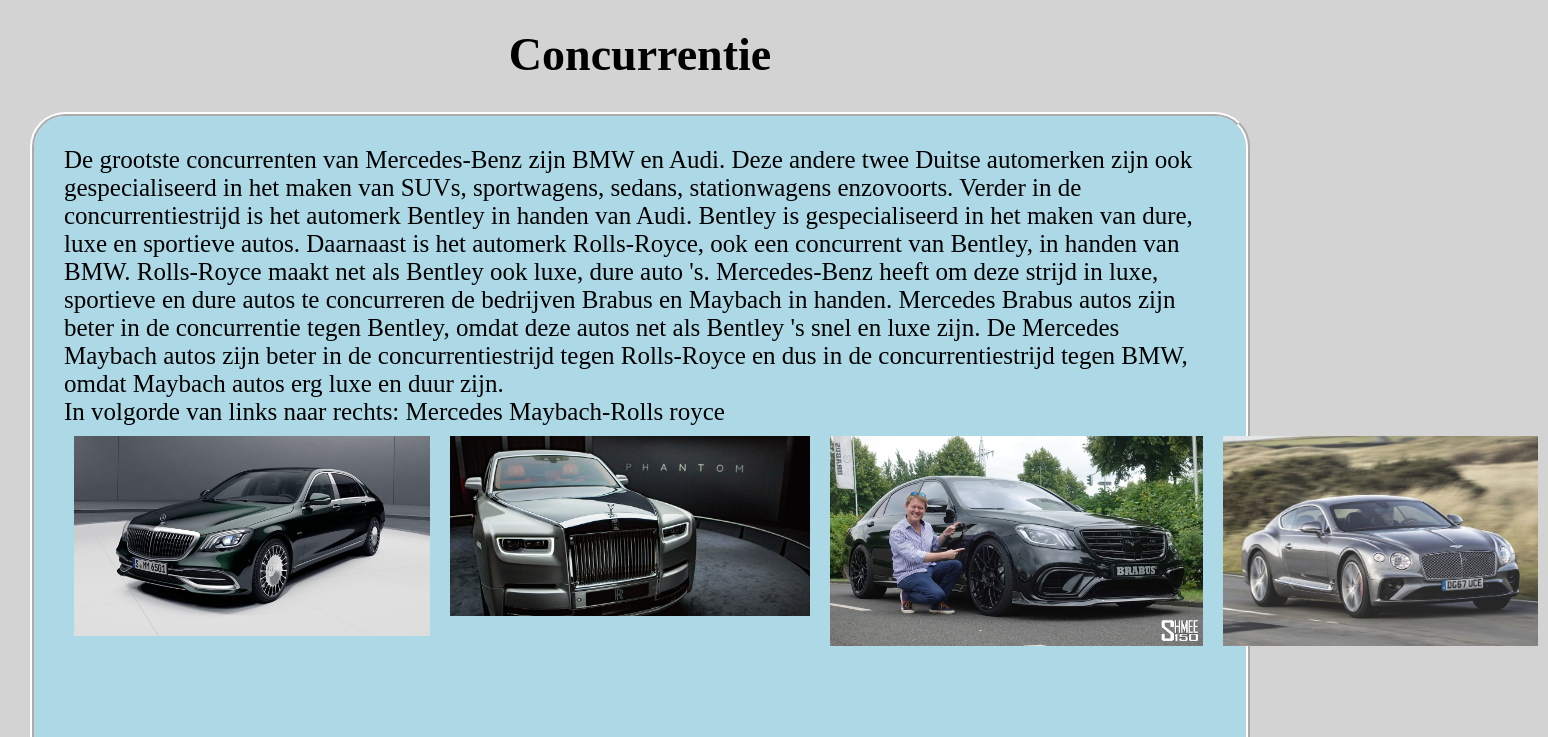
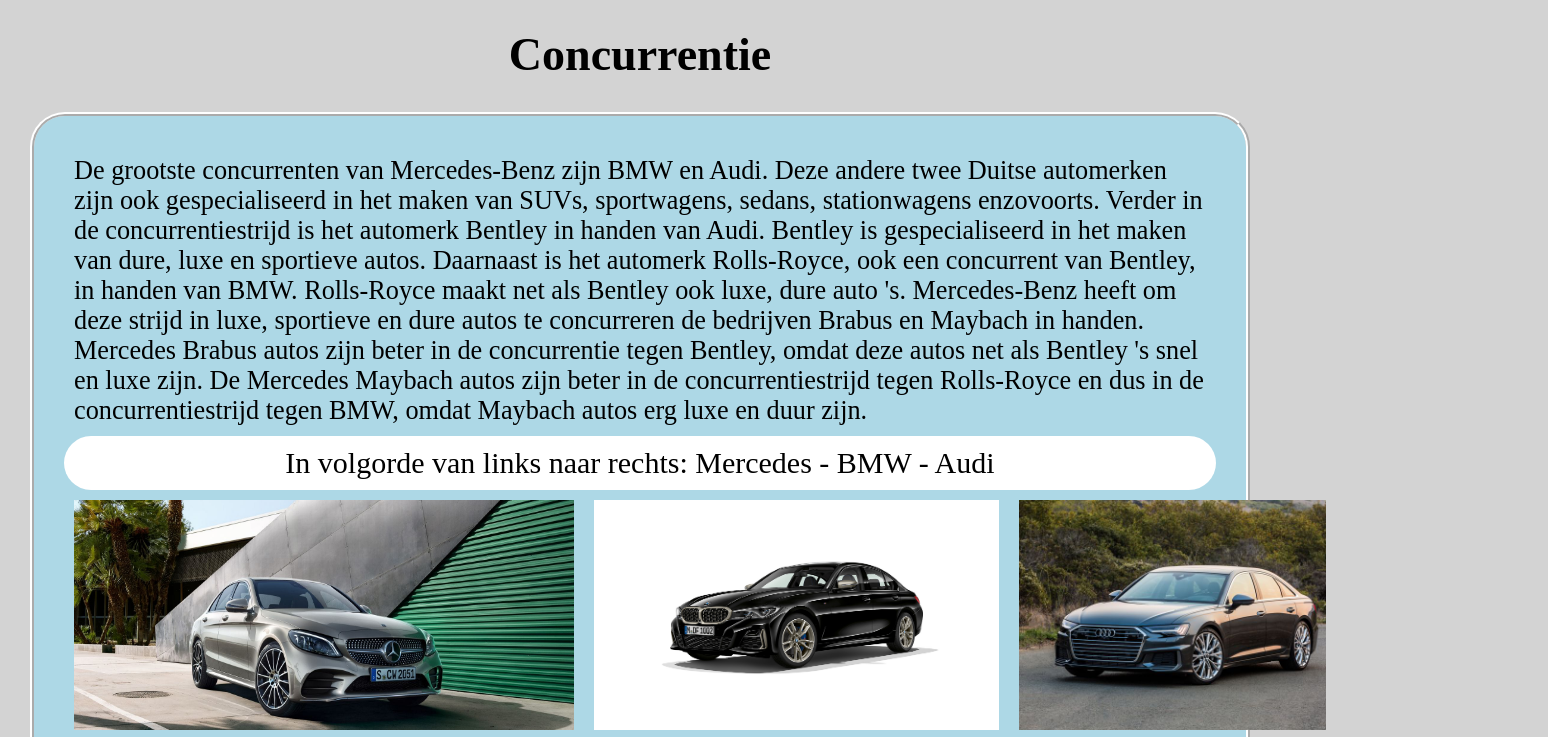
Before and after one commit to 151341/Stef-Delnoye, a plain HTML site: page Concurrentie.html in a window 1280 px wide. Shown: the part 119-856 px from the top of the page, 1548 px wide, since content can reach past the window. Drawn offline with Linux system fonts and the light colour scheme.

Commit message:
llllllllllllllllll

```diff
--- a/CSS/cijfer.css
+++ b/CSS/cijfer.css
@@ -187,3 +187,41 @@ nav ul img {
     margin-right: auto;
     display: block;
 }
+
+.vlgone {
+    background-color: white;
+    text-align: center;
+    font-size: 30px;
+    border-radius: 100px;
+    padding: 10px;
+}
+
+.fvolgorde {
+    display: flex;
+}
+
+.M {
+    padding: 10px;
+}
+
+.bmwn {
+    padding: 10px;
+}
+
+.audin {
+    padding: 10px;
+}
+
+.volgorde {
+    background-color: white;
+    text-align: center;
+    border-radius: 100px;
+    font-size: 30px;
+    padding: 10px;
+}
+
+
+div.finf {
+    font-size: 105%;
+    padding: 10px;
+}
--- a/Concurrentie.html
+++ b/Concurrentie.html
@@ -24,8 +24,10 @@
 
     </div>
 
+
     <div class="ptone">
-    De grootste concurrenten van Mercedes-Benz zijn BMW en Audi.
+
+    <div class="finf"> De grootste concurrenten van Mercedes-Benz zijn BMW en Audi.
     Deze andere twee Duitse automerken zijn ook gespecialiseerd in
     het maken van SUVs, sportwagens, sedans, stationwagens enzovoorts.
     Verder in de concurrentiestrijd is het automerk Bentley in handen van Audi.
@@ -37,20 +39,37 @@
     omdat deze autos net als Bentley 's snel en luxe zijn. De Mercedes Maybach autos
     zijn beter in de concurrentiestrijd tegen Rolls-Royce en dus in de concurrentiestrijd tegen BMW,
     omdat Maybach autos erg luxe en duur zijn.
+    </div>
+
+   <div class="vlgone">
+   In volgorde van links naar rechts: Mercedes - BMW - Audi
+   </div>
+
+   <div class="fvolgorde">
+   <img class="M" width="520px" height="250px"src="normaalM.jpeg" alt="">
+   <img class="bmwn" width="425px" height="250px"src="BMWcon.jpg" alt="">
+   <img class="audin" width="400px" height="250px"src="audiN.jpg" alt="">
+
+   </div>
+
     <div class="volgorde">
-    In volgorde van links naar rechts: Mercedes Maybach-Rolls royce
+    In volgorde van links naar rechts: Mercedes Maybach - Rolls-Royce - Brabus - Bentley
     </div>
+
+
+
+
+
     <div class="pvc">
-    <img class="Maybach" width="400px" height="220px"src="mb.jpeg" alt="">
-
-    <img class="RR" width="400px" height="200px"src="dureauto.jpg" alt="">
-    <img class="Brabus" width="410px" height="230px"src="Brabus.jpg" alt="">
-    <img class="Bentley" width="387px" height="230px"src="Bentley.jpg" alt="">
+    <img class="Maybach" width="343px" height="200px"src="mb.jpeg" alt="">
+    <img class="RR" width="343px" height="200px"src="dureauto.jpg" alt="">
+    <img class="Brabus" width="343px" height="200px"src="Brabus.jpg" alt="">
+    <img class="Bentley" width="343px" height="200px"src="Bentley.jpg" alt="">
 
 
     </div>
 
-
+    <div class="vervolg">
 
 
     </div>
```
Also changed, not shown: colofon.html (+3 -0 lines), BMWcon.jpg (added), audiN.jpg (added), normaalM.jpeg (added).
